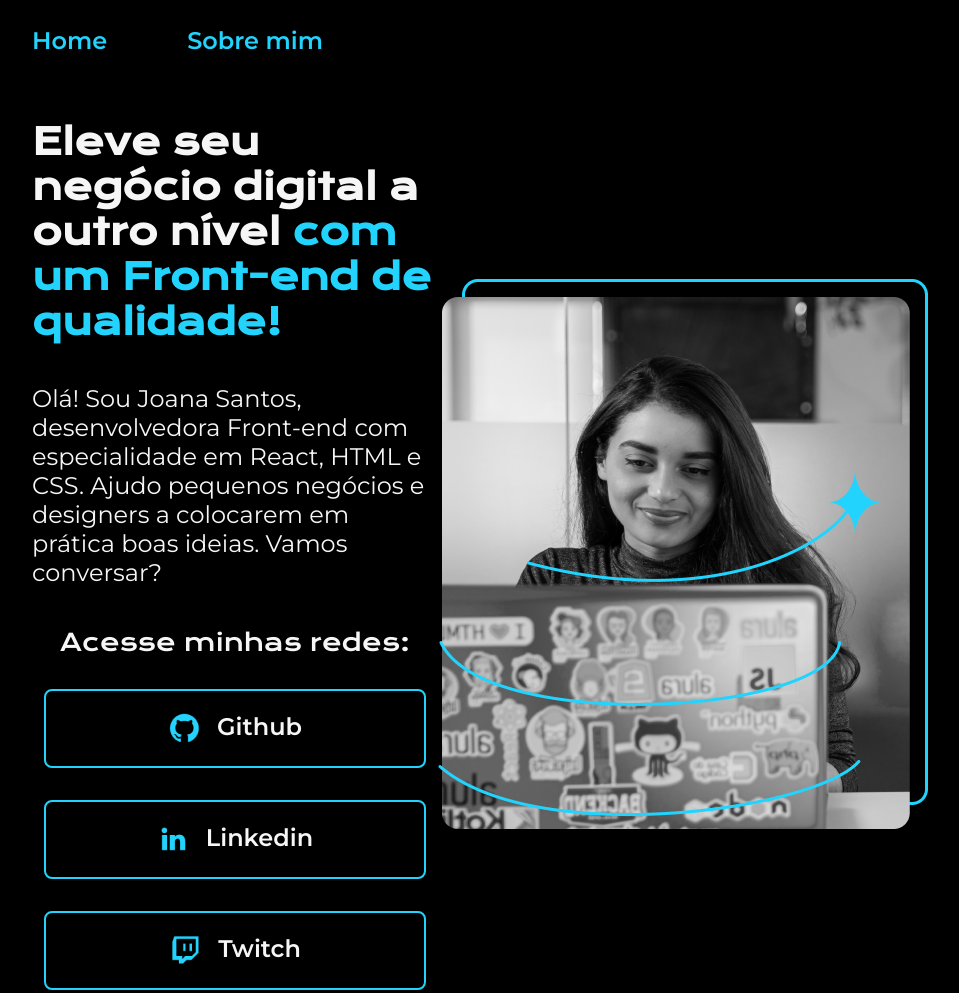
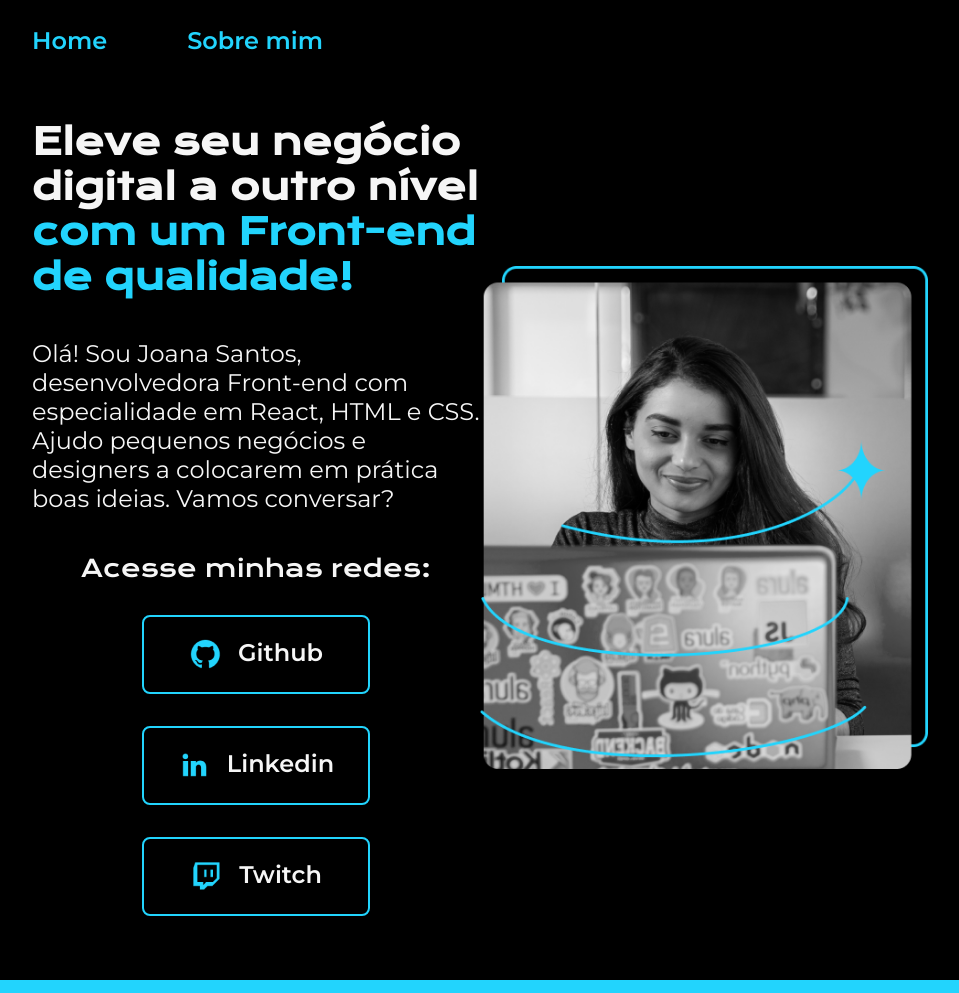
Before and after one commit to ellenxmns/modelo-portfolio, a plain HTML site: page index.html in a window 1280 px wide. Shown: the top 993 px of the page, without its empty margins (160-1119 px from the left). Drawn offline with nearby package versions, Linux system fonts and the light colour scheme.

Commit message:
ajuste no tamanho dos elementos para 50%

```diff
--- a/index.html
+++ b/index.html
@@ -34,7 +34,7 @@
                 </a>
             </div>
         </section>
-        <img src="./assets/imagem.png" alt="Foto da Joana Santos programando">
+        <img class="apresentacao__imagem" src="./assets/imagem.png" alt="Foto da Joana Santos programando">
     </main>
     <footer class="rodape">
         <p>Desenvolvido por Ellen</p>
--- a/styles/style.css
+++ b/styles/style.css
@@ -48,7 +48,7 @@ body {
 }
 
 .apresentacao__conteudo {
-    width: 615px;
+    width: 50%;
     display: flex;
     flex-direction: column;
     gap: 40px;
@@ -88,7 +88,7 @@ font-size: 1.5rem;
     justify-content: center;
     gap: 16px;
     border: 2px solid var(--cor-terciaria);
-    width: 378px;
+    width: 50%;
     text-align: center;
     border-radius: 8px;
     font-size: 1.5rem;
@@ -104,6 +104,13 @@ font-size: 1.5rem;
     padding: 3%;
 }
 
+.apresentacao__imagem {
+    width: 50%;
+}
+
+
+
+
 .rodape {
     padding: 24px;
     color: var(--cor-primaria);
```
Also changed, not shown: about.html (+1 -1 lines).
